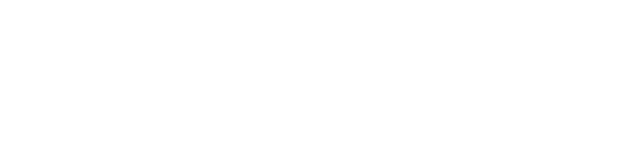
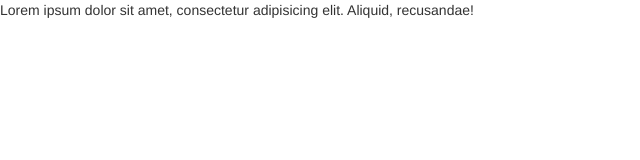
Before and after one commit to huyenft905/Alphabook, a website: page src/homePage.html in a window 1280 px wide. Shown: the whole page, without its empty margins (0-640 px from the left). Drawn offline with nearby package versions, Linux system fonts and the light colour scheme.

Commit message:
test homepage.html by cuong

```diff
--- a/src/homePage.html
+++ b/src/homePage.html
@@ -11,6 +11,8 @@
 </head>
 <body>
 
+<p>Lorem ipsum dolor sit amet, consectetur adipisicing elit. Aliquid, recusandae!</p>
+
 
     <script src="../node_modules/jquery/dist/jquery.min.js"></script>
     <script src="../node_modules/bootstrap/dist/js/bootstrap.min.js"></script>
```
